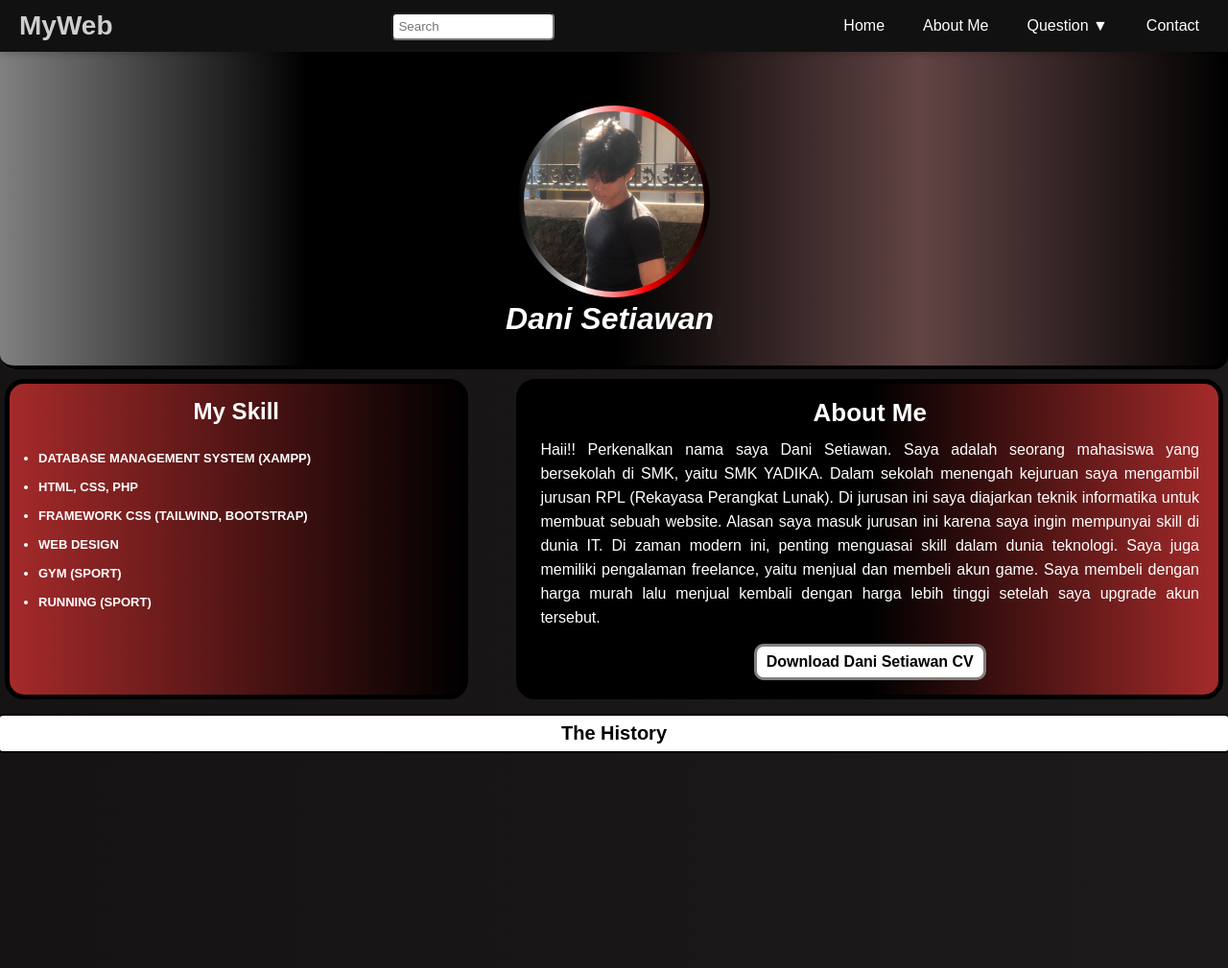
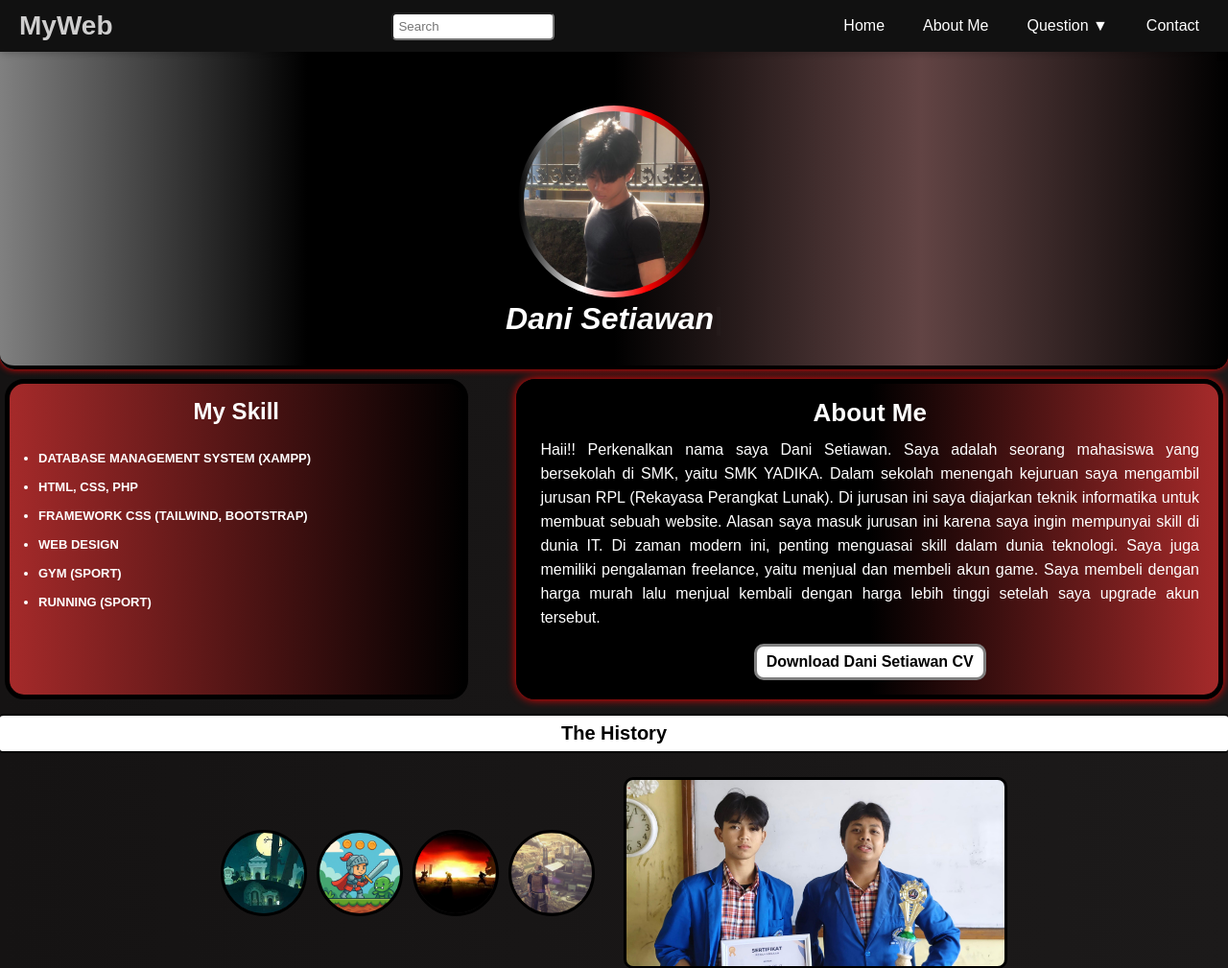
Before and after one commit to danisetiawan889/dani_setiawan.github.io, a PHP site: page / in a window 1280 px wide. Shown: the top 1009 px of the page at 96% size. Run offline with PHP 8.4, Linux system fonts and the light colour scheme.

Commit message:
Update style.css

```diff
--- a/style.css
+++ b/style.css
@@ -18,6 +18,7 @@ body {
     background: linear-gradient(to right, grey, black, black, rgb(98, 68, 68), black);
     border-radius: 15px;
     padding-top: 80px; /* tambahkan ini */
+    box-shadow: 0 0 7px rgb(255, 0, 0);
 }
 
 nav {
@@ -166,7 +167,7 @@ h1 {
     border: 5px solid black;
     color: white;
     text-align:center;
-
+    box-shadow: 0 0 10px rgb(255, 0, 0);
 }
 
 .my-cv h2 {
```
